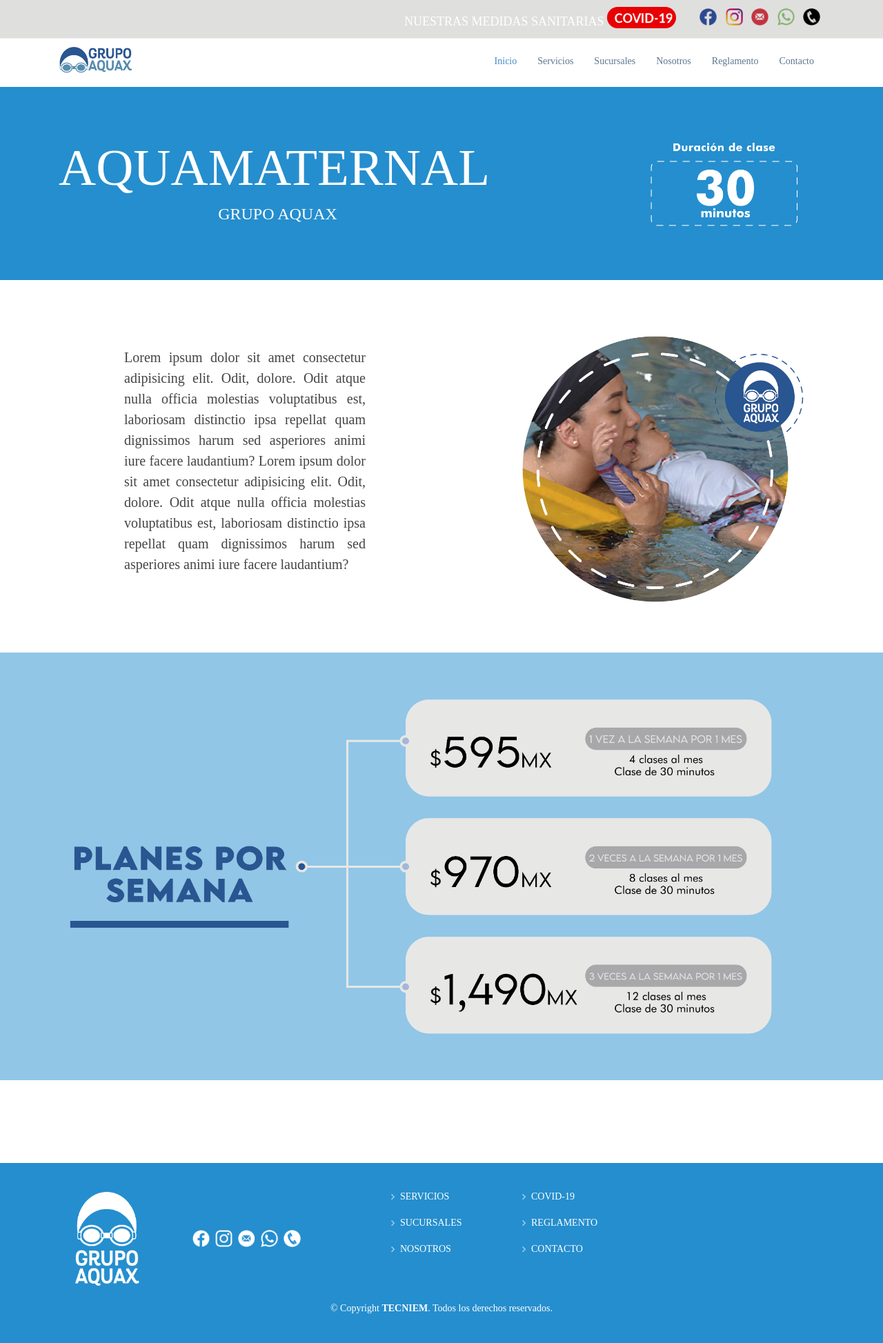
After one commit to isivroag/webgrupoaquax, a PHP site: page /servicios.php in a window 1280 px wide. The commit adds this page. Shown: the whole page at 69% size. Run offline with PHP 8.4, Linux system fonts and the light colour scheme; some web fonts are replaced.

Commit message:
primeras secciones

```diff
--- a/assets/css/style.css
+++ b/assets/css/style.css
@@ -1808,3 +1808,39 @@
     max-height: 140px;
     align-content: center;
 }
+
+.tituloplan {
+    background-color: rgb(37, 142, 206);
+    padding: 30px 0px;
+}
+
+.nombretitulo{
+    font-size: 75px;
+    color: #fff;
+
+}
+.subtitulo{
+    color: #fff;
+
+}
+
+.imagenplan{
+    max-height: 220px;
+}
+.detalleplan{
+    max-height: 420px;
+
+}
+.detlletexto{
+    text-align: justify;
+    font-size: 20px;
+}
+
+.plan{
+    background-color: rgb(145, 198, 230);
+}
+
+.plan img{
+
+    max-height: 500px;
+}
--- /dev/null
+++ b/servicios.php
@@ -0,0 +1,237 @@
+<!DOCTYPE html>
+<html lang="es">
+
+<head>
+  <meta charset="utf-8">
+  <meta content="width=device-width, initial-scale=1.0" name="viewport">
+
+  <title>Grupo Aquax</title>
+  <meta content="" name="description">
+  <meta content="" name="keywords">
+
+  <!-- Favicons -->
+  <link href="assets/img/favicon.png" rel="icon">
+  <link href="assets/img/apple-touch-icon.png" rel="apple-touch-icon">
+
+  <!-- Google Fonts -->
+  <link href="https://fonts.googleapis.com/css?family=Open+Sans:300,300i,400,400i,600,600i,700,700i|Raleway:300,300i,400,400i,600,600i,700,700i,900" rel="stylesheet">
+
+  <link href="//db.onlinewebfonts.com/c/67137b5f6928edc941186baaab5a664b?family=Lemon/Milk" rel="stylesheet" type="text/css" />
+
+  <!-- Vendor CSS Files -->
+  <link href="assets/vendor/bootstrap/css/bootstrap.min.css" rel="stylesheet">
+  <link href="assets/vendor/icofont/icofont.min.css" rel="stylesheet">
+  <link href="assets/vendor/boxicons/css/boxicons.min.css" rel="stylesheet">
+  <link href="assets/vendor/animate.css/animate.min.css" rel="stylesheet">
+  <link href="assets/vendor/venobox/venobox.css" rel="stylesheet">
+  <link href="assets/vendor/owl.carousel/assets/owl.carousel.min.css" rel="stylesheet">
+  <link href="assets/vendor/aos/aos.css" rel="stylesheet">
+  <link href="assets/vendor/fontawesome-free/css/all.min.css" rel="stylesheet">
+  <link href="assets/vendor/line-awesome/css/line-awesome.min.css" rel="stylesheet">
+
+  <!-- Template Main CSS File -->
+  <link href="assets/css/style.css" rel="stylesheet">
+
+  <!-- =======================================================
+  * Template Name: Mamba - v2.5.1
+  * Template URL: https://bootstrapmade.com/mamba-one-page-bootstrap-template-free/
+  * Author: BootstrapMade.com
+  * License: https://bootstrapmade.com/license/
+  ======================================================== -->
+</head>
+
+<body>
+
+  <!-- ======= Top Bar ======= -->
+  <section id="topbar" class="d-none d-lg-block">
+    <div class="container aviso">
+      <div class="row justify-content-end">
+        <div class="col-md-6 text-right">
+          NUESTRAS MEDIDAS SANITARIAS
+          <a href="index.html"><img src="assets/img/covid19.png" alt="" class="img-fluid covid" style="max-width:100px;border-radius: 60px;"></a>
+
+        </div>
+        <div class="col-md-3">
+
+          <a href="#" class="icono"><img class="iredes" src="assets/img/facebook.png"></img></a>
+          <a href="#" class="icono"><img class="iredes" src="assets/img/instagram.png"></img></a>
+          <a href="#" class="icono"><img class="iredes" src="assets/img/correo.png"></img></a>
+          <a href="#" class="icono"><img class="iredes" src="assets/img/whatsapp.png"></img></a>
+          <a href="#" class="icono"><img class="iredes" src="assets/img/telefono.png"></img></a>
+        </div>
+      </div>
+    </div>
+  </section>
+
+  <!-- ======= Header ======= -->
+  <header id="header">
+    <div class="container">
+
+      <div class="logo float-left">
+        <!--<h1 class="text-light"><a href="index.html"><span>Mamba</span></a></h1>-->
+        <!-- Uncomment below if you prefer to use an image logo -->
+        <a href="index.html"><img src="assets/img/logo2.png" alt="" class="img-fluid"></a>
+      </div>
+
+      <nav class="nav-menu float-right d-none d-lg-block">
+        <ul>
+          <li class="active"><a href="index.html">Inicio</a></li>
+          <li><a href="#services">Servicios</a></li>
+          <li><a href="#portfolio">Sucursales</a></li>
+          <li><a href="#about">Nosotros</a></li>
+          <li><a href="#team">Reglamento</a></li>
+
+          <!--<li class="drop-down"><a href="">Drop Down</a>
+            <ul>
+              <li><a href="#">Drop Down 1</a></li>
+              <li class="drop-down"><a href="#">Drop Down 2</a>
+                <ul>
+                  <li><a href="#">Deep Drop Down 1</a></li>
+                  <li><a href="#">Deep Drop Down 2</a></li>
+                  <li><a href="#">Deep Drop Down 3</a></li>
+                  <li><a href="#">Deep Drop Down 4</a></li>
+                  <li><a href="#">Deep Drop Down 5</a></li>
+                </ul>
+              </li>
+              <li><a href="#">Drop Down 3</a></li>
+              <li><a href="#">Drop Down 4</a></li>
+              <li><a href="#">Drop Down 5</a></li>
+            </ul>-->
+          </li>
+          <li><a href="#contact">Contacto</a></li>
+        </ul>
+      </nav><!-- .nav-menu -->
+
+    </div>
+  </header><!-- End Header -->
+<section id="titulo" class="tituloplan">
+    <div class="container">
+    <div class="row d-flex justify-content-between ">
+        <div class="col-md-7 my-auto">
+            <div class="contenedortitulo">
+            <h2 class="nombretitulo">AQUAMATERNAL</h2>
+            <H4 class="subtitulo text-center">GRUPO AQUAX</H4>
+            </div>
+
+        </div>
+        <div class="col-md-3 ">
+            <img class="align-top imagenplan" src="assets/img/30min.png" alt="">
+        </div>
+    </div>
+    </div>
+
+</section>
+
+
+<section>
+<div class="container">
+    <div class="row d-flex justify-content-between">
+        <div class="detlletexto col-lg-4 offset-1 my-auto">
+            <p>Lorem ipsum dolor sit amet consectetur adipisicing elit. Odit, dolore. Odit atque nulla
+                officia molestias voluptatibus est, laboriosam distinctio ipsa repellat quam dignissimos harum sed asperiores animi iure facere laudantium?
+                Lorem ipsum dolor sit amet consectetur adipisicing elit. Odit, dolore. Odit atque nulla
+                officia molestias voluptatibus est, laboriosam distinctio ipsa repellat quam dignissimos harum sed asperiores animi iure facere laudantium?
+            </p>
+        </div>
+        <div class="col-lg-5">
+            <img class="detalleplan" src="assets/img/aquamat.png" alt="">
+        </div>
+    </div>
+</div>
+</section  >
+
+<section class="plan">
+    <div class="container">
+        <div class="row">
+            <div class="col-lg-12">
+                <img src="assets/img/planaaquamat.png" alt="">
+            </div>
+        </div>
+    </div>
+</section>
+
+<section>
+</section>
+
+
+
+
+
+  <!-- ======= Footer ======= -->
+  <footer id="footer">
+    <div class="footer-top">
+      <div class="container">
+        <div class="row">
+
+          <div class="col-lg-2 col-md-6 footer-info ">
+            <img class="logofooter"src="assets/img/logow.png" alt="">
+
+          </div>
+          <div class="col-lg-3 ">
+          <div class="social d-flex align-self-center align-items-center ">
+
+          <a href="#" class="icono "><img class="iredes" src="assets/img/facebookw.png"></img></a>
+          <a href="#" class="icono "><img class="iredes" src="assets/img/instagramw.png"></img></a>
+          <a href="#" class="icono "><img class="iredes" src="assets/img/correow.png"></img></a>
+          <a href="#" class="icono "><img class="iredes" src="assets/img/whatsappw.png"></img></a>
+          <a href="#" class="icono "><img class="iredes" src="assets/img/telefonow.png"></img></a>
+            </div>
+          </div>
+
+          <div class="col-lg-2 col-md-6 footer-links">
+
+            <ul>
+              <li><i class="bx bx-chevron-right"></i> <a href="#">SERVICIOS</a></li>
+              <li><i class="bx bx-chevron-right"></i> <a href="#">SUCURSALES</a></li>
+              <li><i class="bx bx-chevron-right"></i> <a href="#">NOSOTROS</a></li>
+
+            </ul>
+          </div>
+
+          <div class="col-lg-3 col-md-6 footer-links">
+
+            <ul>
+              <li><i class="bx bx-chevron-right"></i> <a href="#"> COVID-19 </a></li>
+              <li><i class="bx bx-chevron-right"></i> <a href="#">REGLAMENTO</a></li>
+              <li><i class="bx bx-chevron-right"></i> <a href="#">CONTACTO</a></li>
+
+            </ul>
+          </div>
+
+
+        </div>
+      </div>
+    </div>
+
+  <div class="container">
+    <div class="copyright">
+      &copy; Copyright <strong><span>TECNIEM</span></strong>. Todos los derechos reservados.
+    </div>
+    <div class="credits">
+
+    </div>
+  </div>
+  </footer><!-- End Footer -->
+
+  <a href="#" class="back-to-top"><i class="icofont-simple-up"></i></a>
+
+  <!-- Vendor JS Files -->
+  <script src="assets/vendor/jquery/jquery.min.js"></script>
+  <script src="assets/vendor/bootstrap/js/bootstrap.bundle.min.js"></script>
+  <script src="assets/vendor/jquery.easing/jquery.easing.min.js"></script>
+  <script src="assets/vendor/php-email-form/validate.js"></script>
+  <script src="assets/vendor/jquery-sticky/jquery.sticky.js"></script>
+  <script src="assets/vendor/venobox/venobox.min.js"></script>
+  <script src="assets/vendor/waypoints/jquery.waypoints.min.js"></script>
+  <script src="assets/vendor/counterup/counterup.min.js"></script>
+  <script src="assets/vendor/owl.carousel/owl.carousel.min.js"></script>
+  <script src="assets/vendor/isotope-layout/isotope.pkgd.min.js"></script>
+  <script src="assets/vendor/aos/aos.js"></script>
+
+  <!-- Template Main JS File -->
+  <script src="assets/js/main.js"></script>
+  <script src="assets/js/segundo.js"></script>
+
+</body>
+
+</html>
```
Also changed, not shown: assets/img/30min.png (added), assets/img/aquamat.png (added), assets/img/planaaquamat.png (added).
